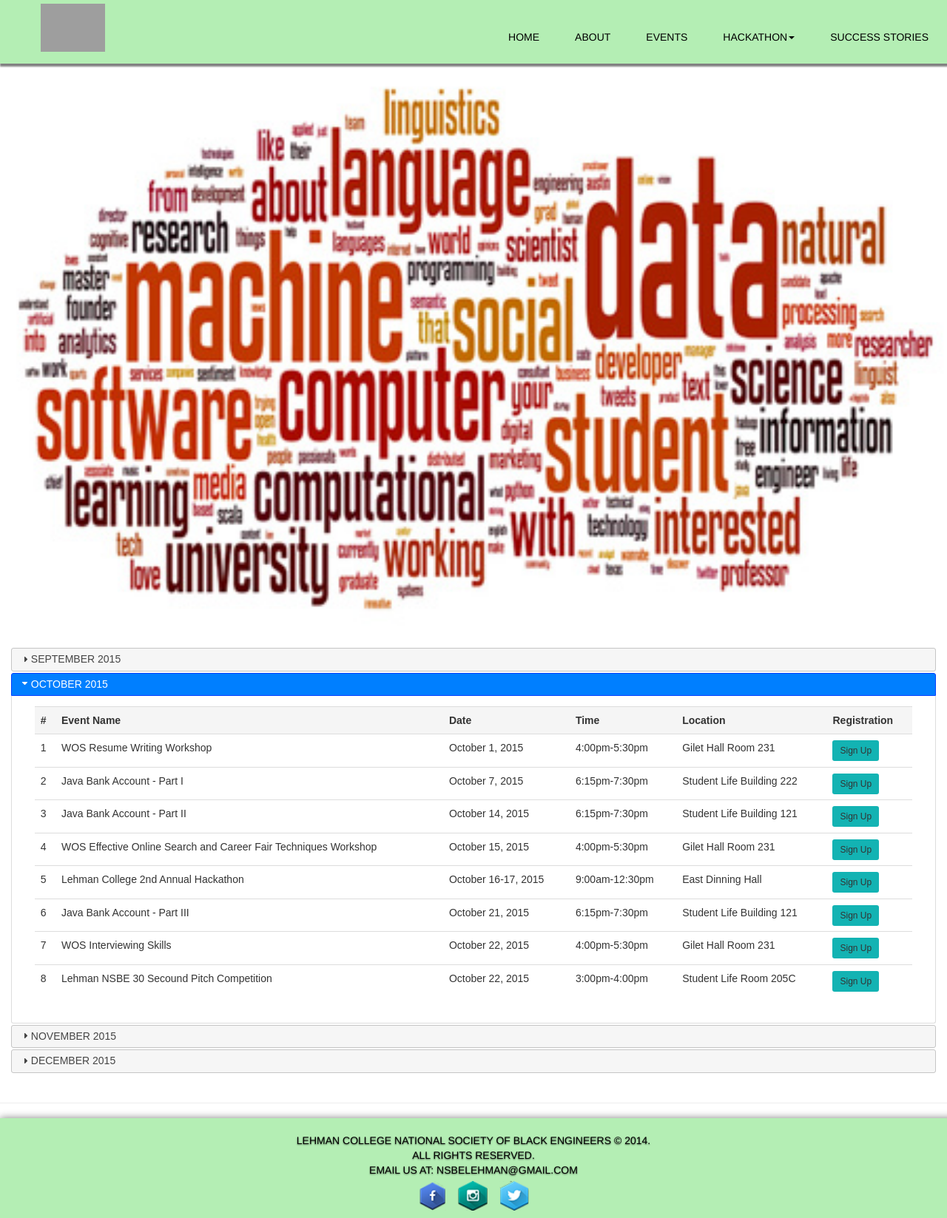
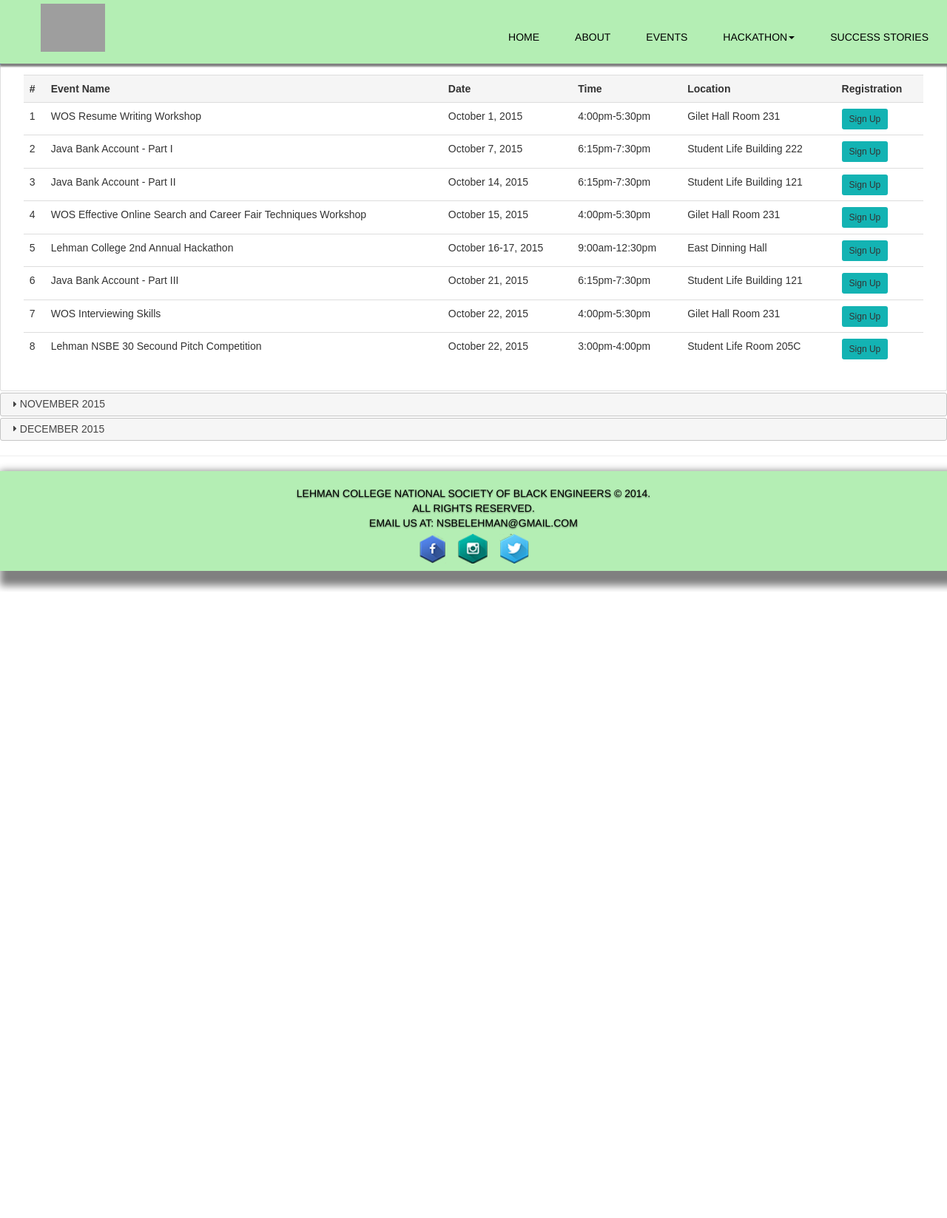
Before and after one commit to Carolvgonzalez/nsbe-site, a PHP site: page /events.php in a window 1280 px wide. Shown: the whole page at 74% size. After the commit the page ends 799 px from the top, so only its background shows below. Run offline with PHP 8.4, Linux system fonts and the light colour scheme; some libraries are stand-ins or nearby versions; grey boxes are pictures that could not be loaded.

Commit message:
remove image from events.php

```diff
--- a/events.php
+++ b/events.php
@@ -4,13 +4,6 @@
 
     <!-- jQuery (For Bootstrap's plugins) -->
 
-    <div class="welcome-section">
-   <img id= "an" src = "image/wordcloud.jpg">
-	<div class="welcome-section-text"> <!--id="welcome-header" -->
-</div>
-</div><!--Closes welcome-section div -->
-
-<section class = "container-fluid">
     <!-- Events -->
 	<div id="Calender">
 		<h3>September 2015 </h3>
@@ -335,7 +328,5 @@
         <a href="https://twitter.com/nsbelehman" target="_blank"><img id="social-media-icon" src="social/tweet.png"></a>
                 </p>
     </div>
-      <footer>
-      </footer>
   </body>
 </html>
```
